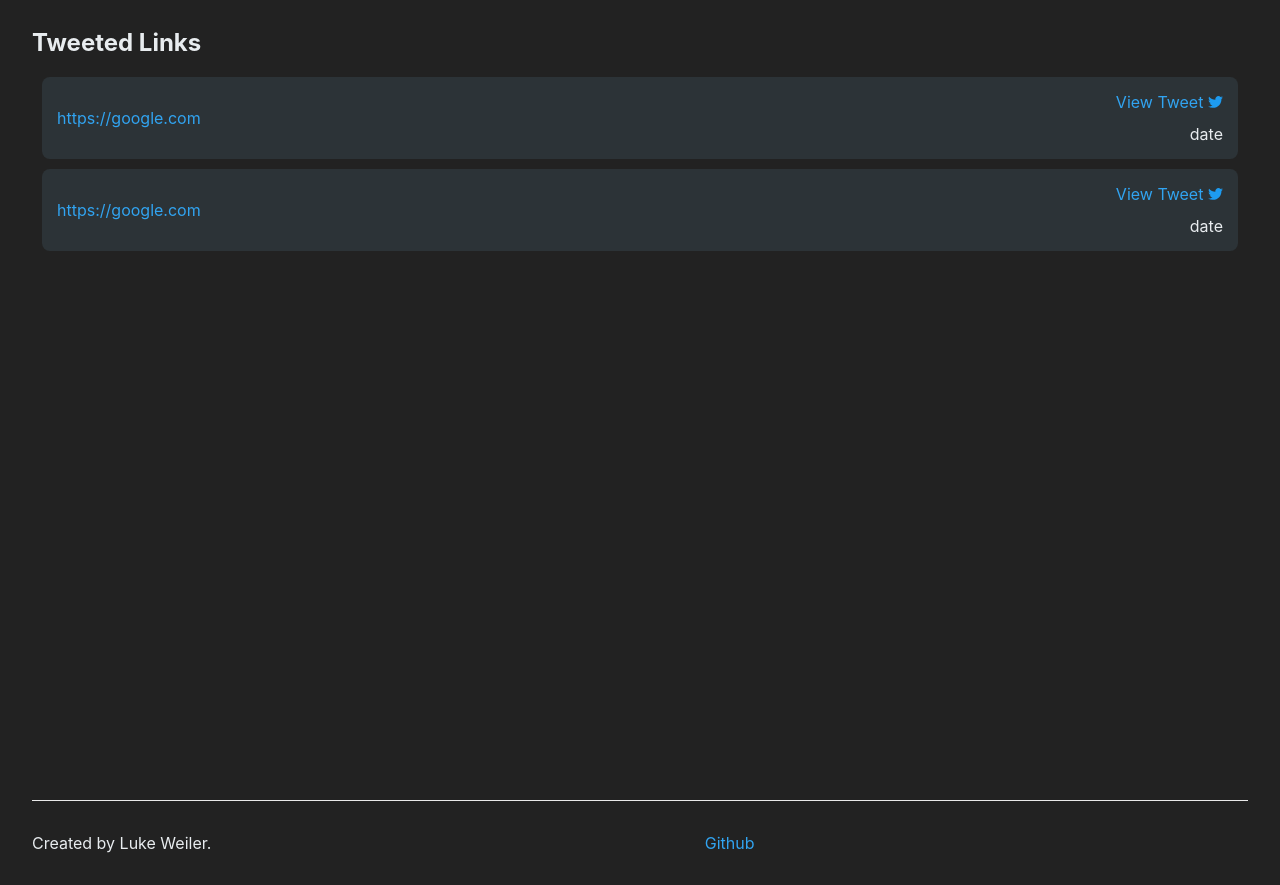
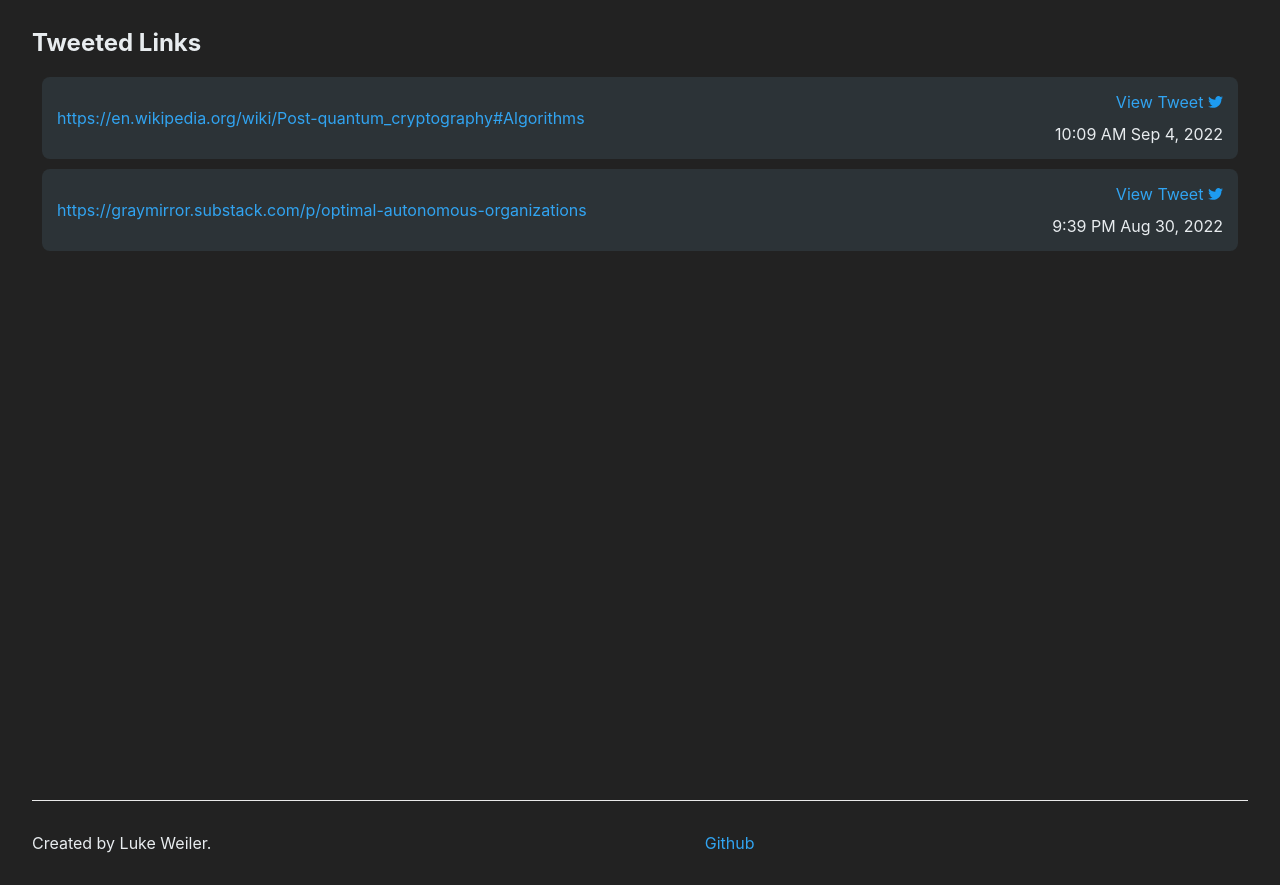
Before and after one commit to lukew3/tweetedlinks, a Next.js app: page / in a window 1280 px wide. Built offline with nearby package versions, Linux system fonts and the light colour scheme.

Commit message:
read from json

```diff
--- a/components/Card.js
+++ b/components/Card.js
@@ -15,7 +15,7 @@ const Card = (props) => {
 						<img src="/img/twitter.svg" className={styles.logo} />
 					</a>
 				</div>
-				<div>date</div>
+				<div>{props.entry.publishTime}</div>
 			</div>
 		</div>
 	)
--- a/pages/index.tsx
+++ b/pages/index.tsx
@@ -3,18 +3,9 @@ import Head from 'next/head'
 import Image from 'next/image'
 import Card from '../components/Card'
 import styles from '../styles/Home.module.css'
+import data from '../public/data.json'
 
 const Home: NextPage = () => {
-  const data = [
-  	{
-		"link": "https://google.com",
-		"tweetLink": "https://twitter.com"
-	},
-  	{
-		"link": "https://google.com",
-		"tweetLink": "https://twitter.com"
-	}
-  ];
 
   console.log(data);
 
--- /dev/null
+++ b/public/data.json
@@ -0,0 +1,12 @@
+[
+	{
+                "link": "https://en.wikipedia.org/wiki/Post-quantum_cryptography#Algorithms",
+                "tweetLink": "https://twitter.com/VitalikButerin/status/1566428195427160066?s=20&t=Dl02I7pxizAh7CqRBrhPtw",
+		"publishTime": "10:09 AM Sep 4, 2022"
+        },
+        {
+                "link": "https://graymirror.substack.com/p/optimal-autonomous-organizations",
+                "tweetLink": "https://twitter.com/VitalikButerin/status/1564789942294745088",
+		"publishTime": "9:39 PM Aug 30, 2022"
+        }
+]
```
